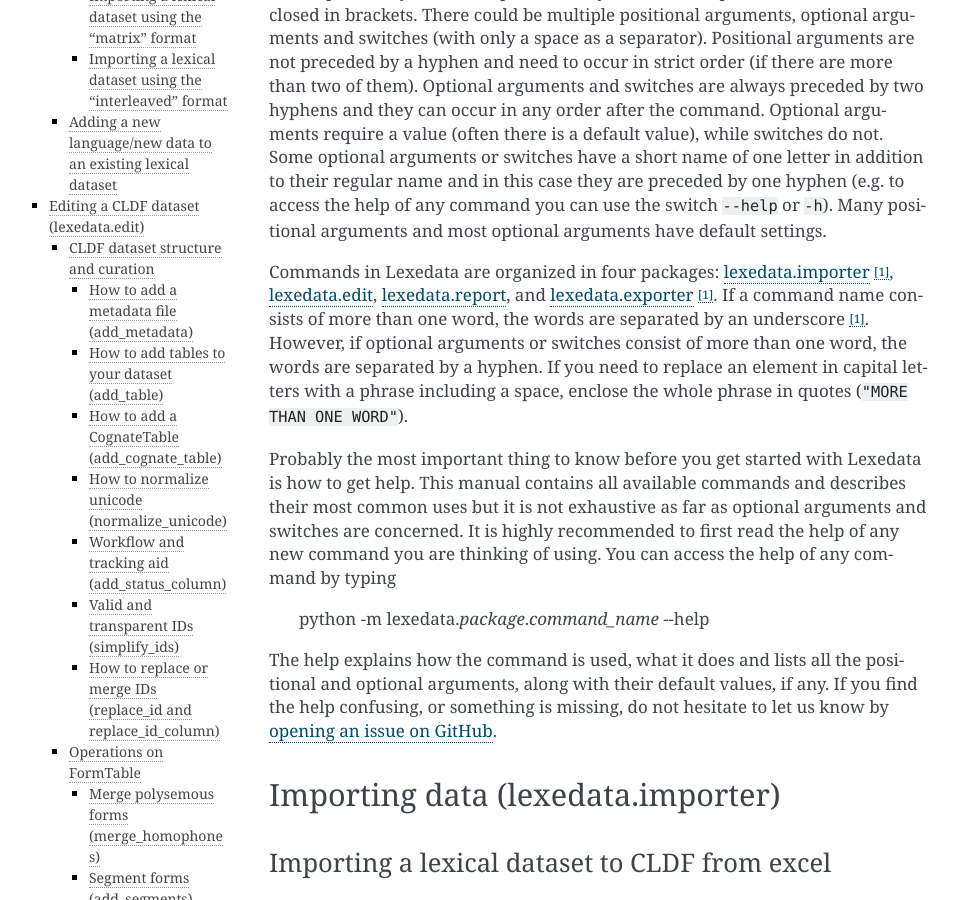
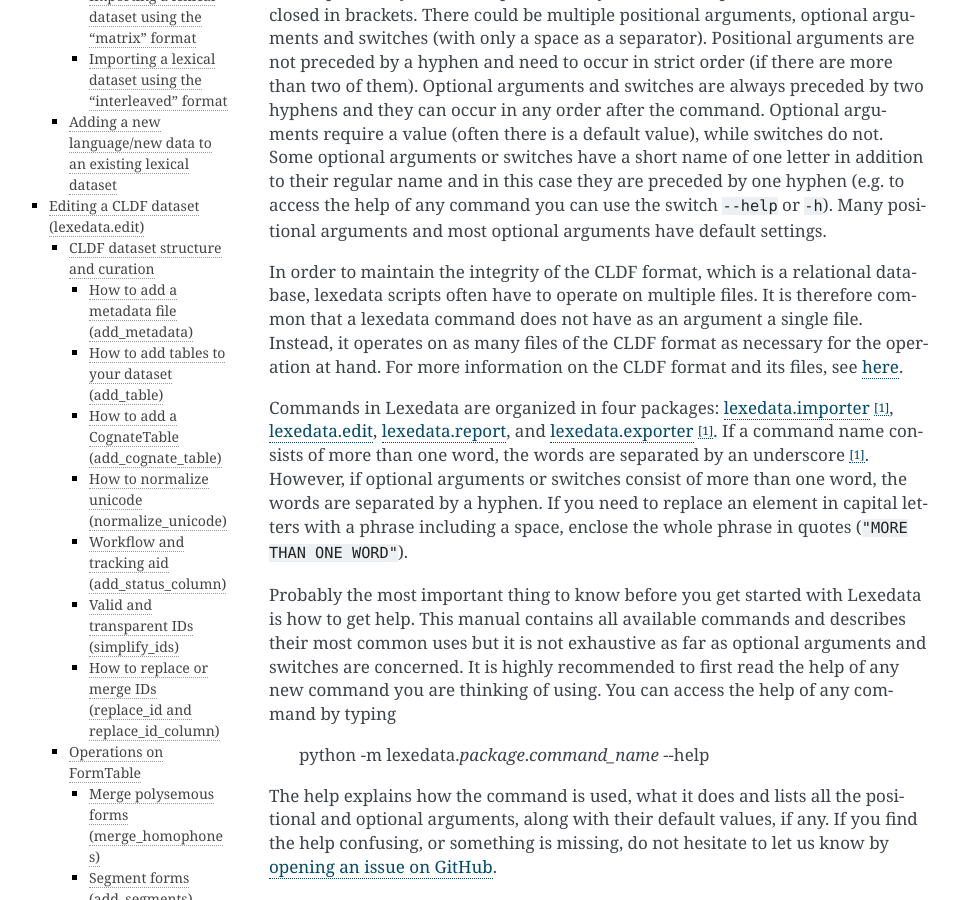
Before and after one commit to lexedata/lexedata, a Sphinx documentation site: the page built from docs/Manual.md, in a window 1280 px wide and 900 px high, scrolled down 373 px. Shown: the whole window, without its empty margins (151-1110 px from the left). Built offline with Sphinx 7.4.7, drawn with Linux system fonts in a browser that asks for light colours.

Commit message:
added bit on directory vs file and link to cldf

```diff
--- a/docs/Manual.md
+++ b/docs/Manual.md
@@ -7,6 +7,8 @@
 > python -m lexedata.*package*.*command_name* [-\\\-*optional-argument* VALUE] [-\\\-*switch*] POSITIONAL ARGUMENTS
 
 Elements in italics above need to be replaced depending on the exact command you are using. Elements in capital letters need to be replaced depending on the exact operation you want to perform on your dataset. Optional elements are enclosed in brackets. There could be multiple positional arguments, optional arguments and switches (with only a space as a separator).  Positional arguments are not preceded by a hyphen and need to occur in strict order (if there are more than two of them). Optional arguments and switches are always preceded by two hyphens and they can occur in any order after the command. Optional arguments require a value (often there is a default value), while switches do not. Some optional arguments or switches have a short name of one letter in addition to their regular name and in this case they are preceded by one hyphen (e.g. to access the help of any command you can use the switch `--help` or `-h`). Many positional arguments and most optional arguments have default settings.
+
+In order to maintain the integrity of the CLDF format, which is a relational database, lexedata scripts often have to operate on multiple files. It is therefore common that a lexedata command does not have as an argument a single file. Instead, it operates on as many files of the CLDF format as necessary for the operation at hand. For more information on the CLDF format and its files, see [here](https://github.com/Anaphory/lexedata/blob/natalia-review/docs/cldf.md).
 
 Commands in Lexedata are organized in four packages: [lexedata.importer](#importing-data-lexedata-importer) [^1], [lexedata.edit](#editing-a-cldf-dataset-lexedata-edit), [lexedata.report](#reporting-and-checking-data-integrity-lexedata-report), and [lexedata.exporter](#exporting-data-lexedata-exporter) [^1]. If a command name consists of more than one word, the words are separated by an underscore [^1]. However, if optional arguments or switches consist of more than one word, the words are separated by a hyphen. If you need to replace an element in capital letters with a phrase including a space, enclose the whole phrase in quotes (`"MORE THAN ONE WORD"`).
 
```
